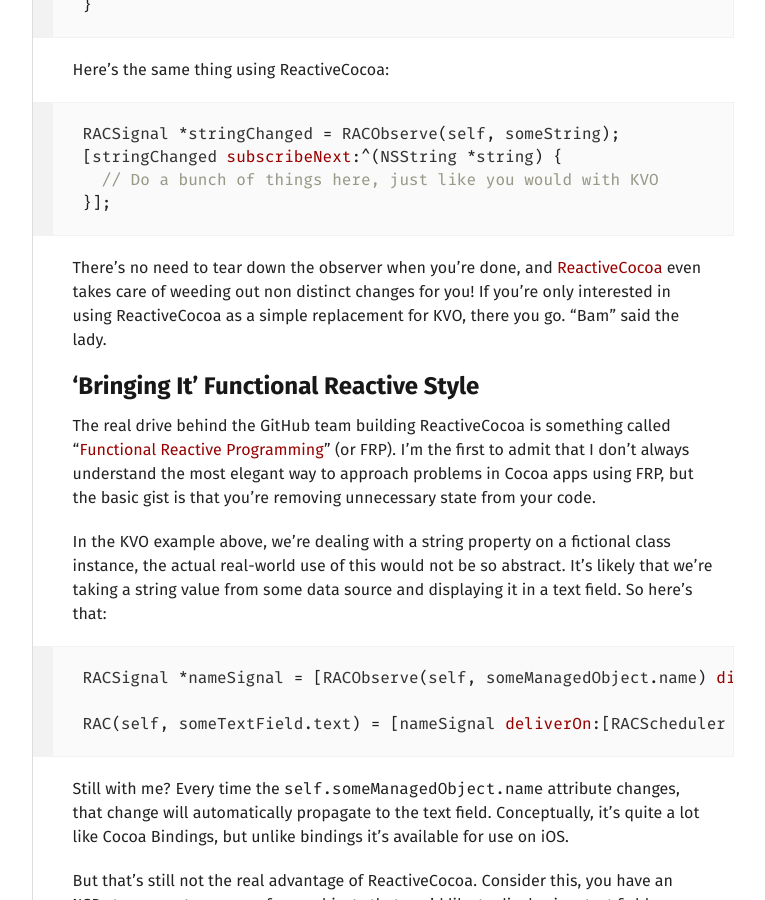
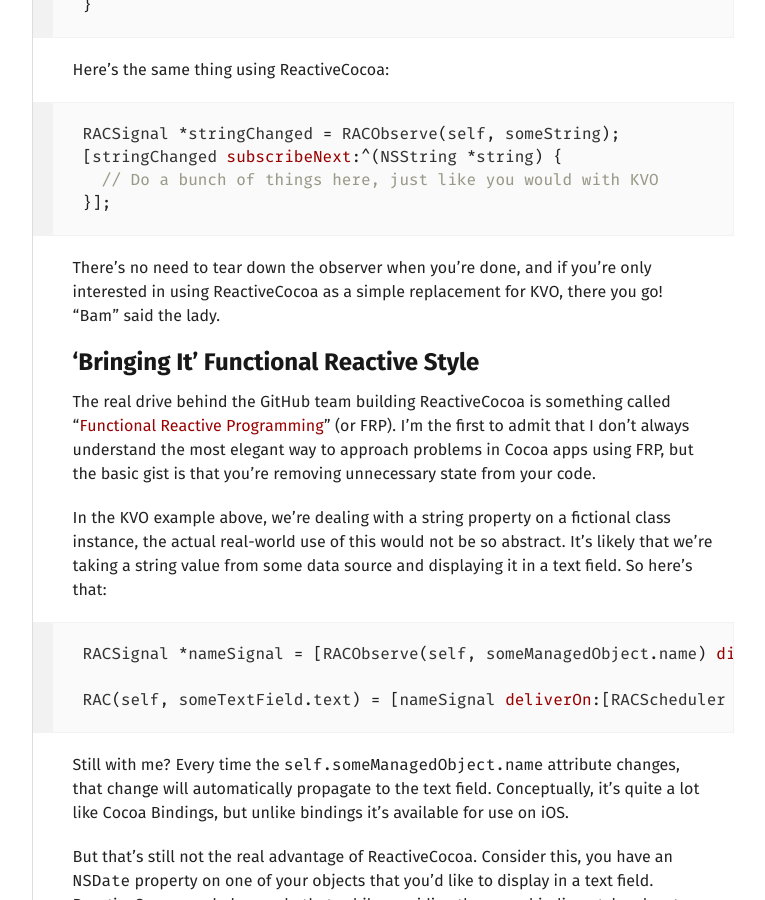
Before and after one commit to tonyarnold/tonyarnold.github.io, a Jekyll site: the page built from _posts/2013-05-13-reactivelessons.md, in a window 1280 px wide and 900 px high, scrolled down 967 px. Shown: the whole window, without its empty margins (378-1143 px from the left). Built offline with Jekyll 4.4.1, drawn with Linux system fonts in a browser that asks for light colours; nearby versions of some CDN libraries.

Commit message:
Remove comment about making things distinct

```diff
--- a/_posts/2013-05-13-reactivelessons.md
+++ b/_posts/2013-05-13-reactivelessons.md
@@ -52,7 +52,7 @@ RACSignal *stringChanged = RACObserve(self, someString);
 }];
 {% endhighlight %}
 
-There's no need to tear down the observer when you're done, and [ReactiveCocoa][RAC] even takes care of weeding out non distinct changes for you! If you're only interested in using ReactiveCocoa as a simple replacement for KVO, there you go. "Bam" said the lady.
+There's no need to tear down the observer when you're done, and if you're only interested in using ReactiveCocoa as a simple replacement for KVO, there you go! "Bam" said the lady.
 
 ## 'Bringing It' Functional Reactive Style
 
```
